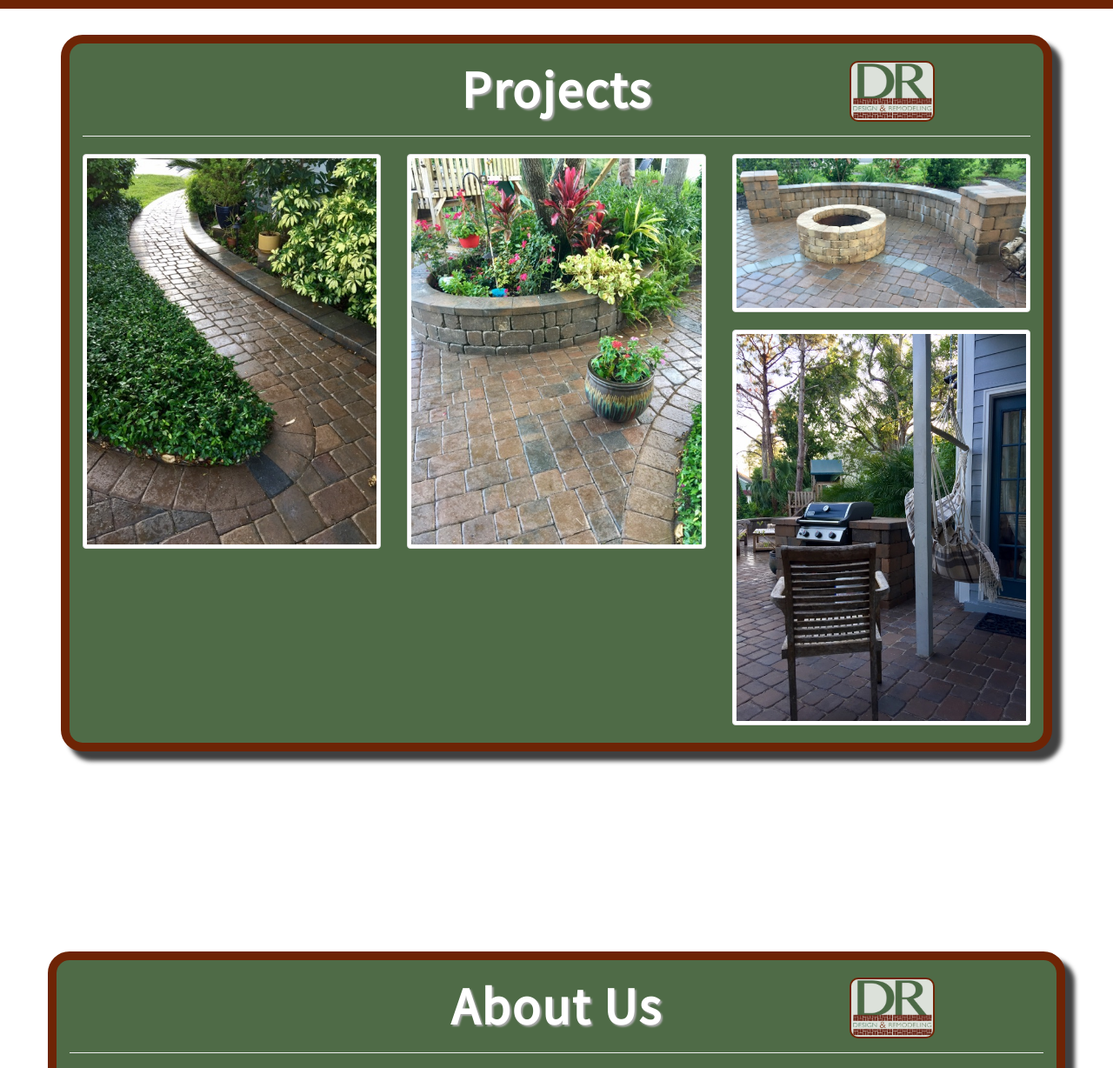
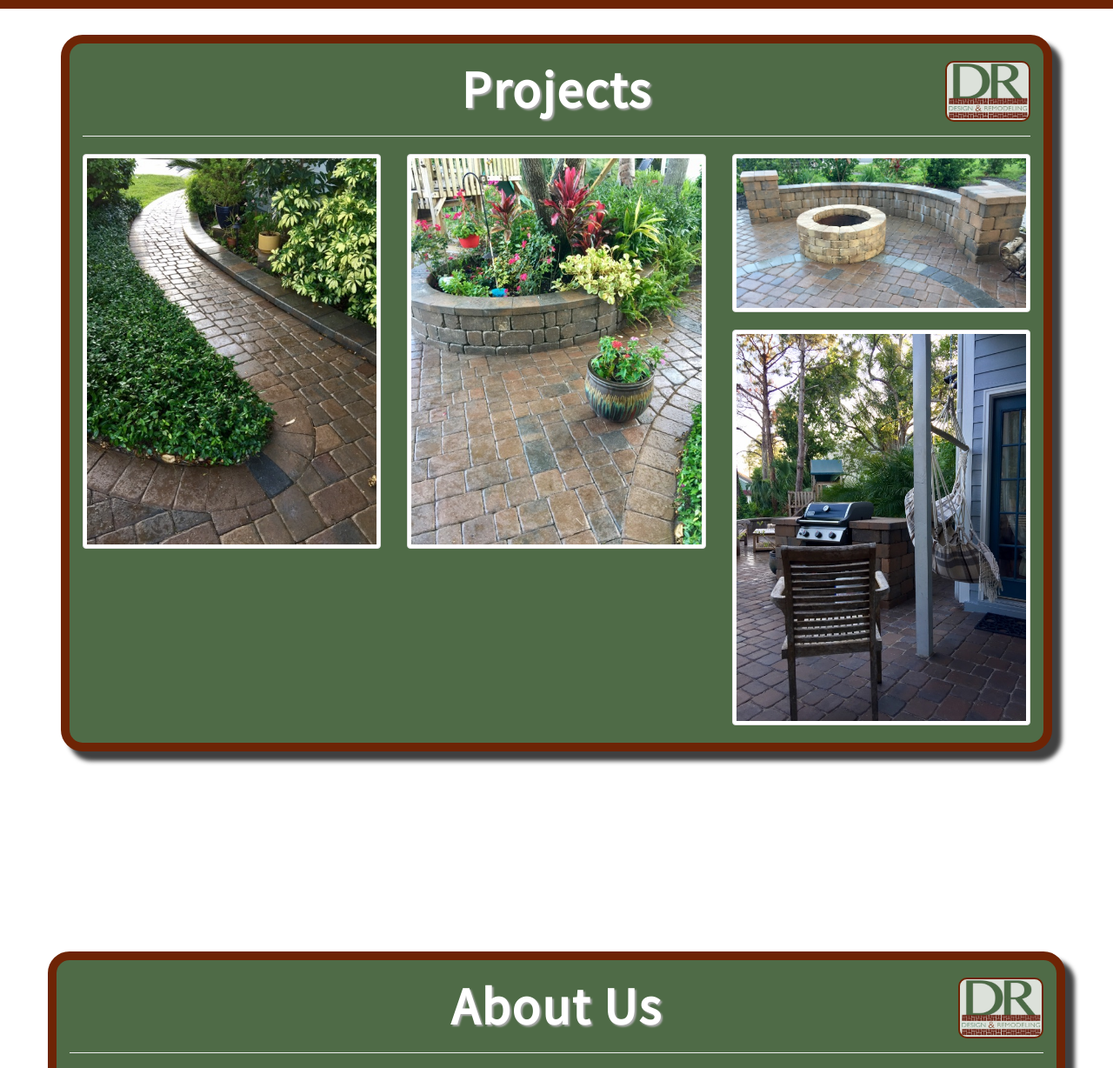
Before and after one commit to HubbardHarvey3/thefirst_shot, a website: page public/index.html in a window 1280 px wide. Shown: the part 590-1818 px from the top of the page at 87% size. Drawn offline with nearby package versions, Linux system fonts and the light colour scheme; files whose address does not match are found by name.

Commit message:
another set of tweaks to about and project logo placement

```diff
--- a/public/index.html
+++ b/public/index.html
@@ -54,10 +54,10 @@
 		<section id="photo" class="container">
 
 			<div class="text">
-				<div  id="photoBorder" class="container-fluid">
+				<div class="container-fluid">
 
-					<img class="logoBackgroundBody" alt="DR Logo image" src="/img/DRLogo1.png" height="70" width="98">
-					<h2 class="title">Projects</h2>
+
+					<h2 class="title contentHeader">Projects<img class="logoBackgroundBody" alt="DR Logo image" src="/img/DRLogo1.png" height="70" width="98"></h2>
 
 					<hr>
 						<div class="row">
@@ -126,9 +126,11 @@
 		<!--</div>-->
 
 	<!-- This is the ABOUT Section -->
-		<section id="about" class="text container content-section text-center">
-			<img class="logoBackgroundBody" alt="DR Logo image" src="/img/DRLogo1.png" height="70" width="98">
-			<h2 class="title">About Us</h2>
+		<section id="about" class="text container">
+
+
+			<h2 class="title contentHeader">About Us<img class="logoBackgroundBody" alt="DR Logo image" src="/img/DRLogo1.png" height="70" width="98"></h2>
+
 			<hr>
 			<p>DR Design and Remodeling has worked in Jacksonville, Florida since 2010 and is fully licensed and insured in Florida.
 				<p>DR Design and Remodeling specializes in:</p>
--- a/public/style/style.css
+++ b/public/style/style.css
@@ -97,7 +97,9 @@ h1 {
 	font-size: inherit;
 }
 
-
+.contentHeader {
+	padding-left: 97.99px;
+}
 
 .title {
 	text-align: center;
@@ -169,11 +171,13 @@ h1 {
 	background-color: rgba(255, 255, 255, .8);
 }
 
+
+
 img.logoBackgroundBody {
-	position:absolute;
+	z-index: 1;
 	border:solid 2px #6e2405;
-	right:16%;
-	margin-top: 20px;
+	float: right;
+
 	color:white;
 	border-radius: 10px;
 	/*opacity: .9;*/
```
